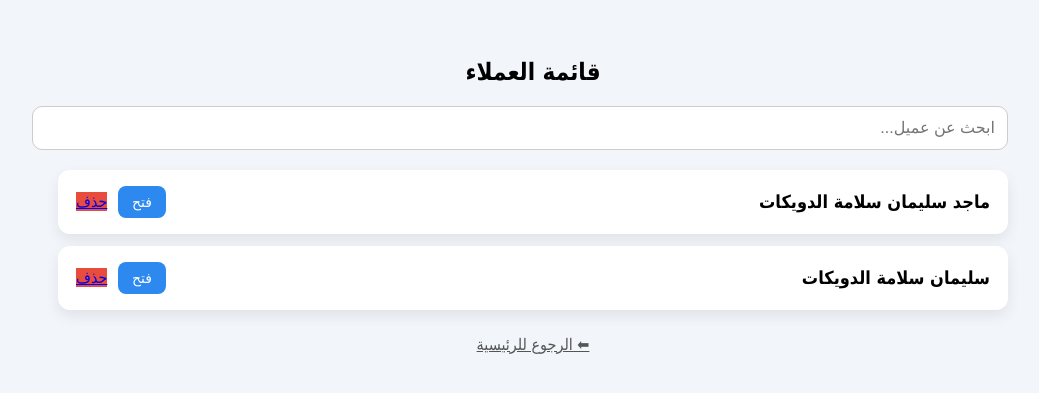
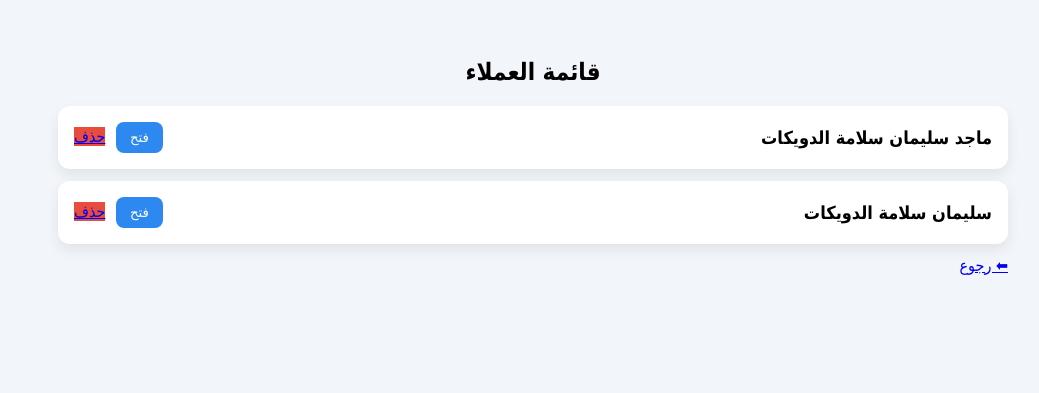
Before and after one commit to mkalhjahja-bit/loan-system, a Flask app: page /clients in a window 1280 px wide. Shown: the top 393 px of the page, without its empty margins (107-1146 px from the left). Run offline with Flask 3, Linux system fonts and the light colour scheme; data comes from the database, SQL or seed files in the repository.

Commit message:
Update clients.html

```diff
--- a/templates/clients.html
+++ b/templates/clients.html
@@ -5,34 +5,11 @@
 <title>قائمة العملاء</title>
 
 <style>
-body{
-font-family:tahoma;
-background:#f2f5f9;
-}
-
-.container{
-max-width:950px;
-margin:auto;
-padding:30px;
-}
-
-h2{
-text-align:center;
-margin-bottom:20px;
-}
-
-.search{
-width:100%;
-padding:12px;
-border-radius:10px;
-border:1px solid #ccc;
-margin-bottom:20px;
-font-size:16px;
-}
-
+body{font-family:tahoma;background:#f2f5f9}
+.container{max-width:950px;margin:auto;padding:30px}
 .card{
 background:white;
-padding:16px 18px;
+padding:16px;
 margin-bottom:12px;
 border-radius:12px;
 box-shadow:0 6px 14px rgba(0,0,0,.08);
@@ -40,37 +17,25 @@ display:flex;
 justify-content:space-between;
 align-items:center;
 }
-
-.name{
-font-size:18px;
-font-weight:bold;
-}
-
+.name{font-size:18px;font-weight:bold}
 .actions button{
 border:none;
 padding:8px 14px;
 border-radius:8px;
+color:white;
 cursor:pointer;
-color:white;
-font-size:14px;
 margin-left:6px;
 }
-
 .open{background:#2d89ef}
 .delete{background:#e74c3c}
-
 .modal{
 display:none;
 position:fixed;
-top:0;
-left:0;
-right:0;
-bottom:0;
+inset:0;
 background:rgba(0,0,0,.5);
 justify-content:center;
 align-items:center;
 }
-
 .box{
 background:white;
 padding:25px;
@@ -78,37 +43,25 @@ border-radius:12px;
 text-align:center;
 width:300px;
 }
-
 .box a{
 display:block;
 margin:8px 0;
 padding:10px;
 border-radius:8px;
+color:white;
 text-decoration:none;
-color:white;
 font-weight:bold;
 }
-
 .first{background:#2d89ef}
 .continue{background:#27ae60}
 .cardreq{background:#e67e22}
-
-.back{
-display:block;
-text-align:center;
-margin-top:25px;
-color:#555;
-}
 </style>
 </head>
 
 <body>
 
 <div class="container">
-
-<h2>قائمة العملاء</h2>
-
-<input class="search" placeholder="ابحث عن عميل..." onkeyup="searchClients(this.value)">
+<h2 style="text-align:center">قائمة العملاء</h2>
 
 {% for id,name in rows %}
 <div class="card client">
@@ -120,16 +73,14 @@ color:#555;
 </div>
 {% endfor %}
 
-<a class="back" href="/home">⬅ الرجوع للرئيسية</a>
-
+<a href="/home">⬅ رجوع</a>
 </div>
 
-<!-- نافذة الاختيار -->
 <div class="modal" id="modal">
 <div class="box">
 <h3>اختر العملية</h3>
-<a class="first" id="firstBtn">طلب قرض جديد</a>
-<a class="continue" id="continueBtn">استكمال طلب</a>
+<a class="first" id="firstBtn">طلب قرض</a>
+<a class="continue" id="continueBtn">استكمال</a>
 <a class="cardreq" id="cardBtn">طلب بطاقة</a>
 <button onclick="closeModal()">إغلاق</button>
 </div>
@@ -138,22 +89,12 @@ color:#555;
 <script>
 function openClient(id){
 document.getElementById("modal").style.display="flex"
-
-document.getElementById("firstBtn").href="/open-first/"+id
-document.getElementById("continueBtn").href="/open-continue/"+id
+document.getElementById("firstBtn").href="/load-client/"+id+"/first"
+document.getElementById("continueBtn").href="/load-client/"+id+"/continue"
 document.getElementById("cardBtn").href="/load-client/"+id+"/card"
 }
-
 function closeModal(){
 document.getElementById("modal").style.display="none"
-}
-
-function searchClients(text){
-let cards=document.querySelectorAll(".client")
-cards.forEach(c=>{
-let name=c.querySelector(".name").innerText
-c.style.display=name.includes(text)?"flex":"none"
-})
 }
 </script>
 
```
